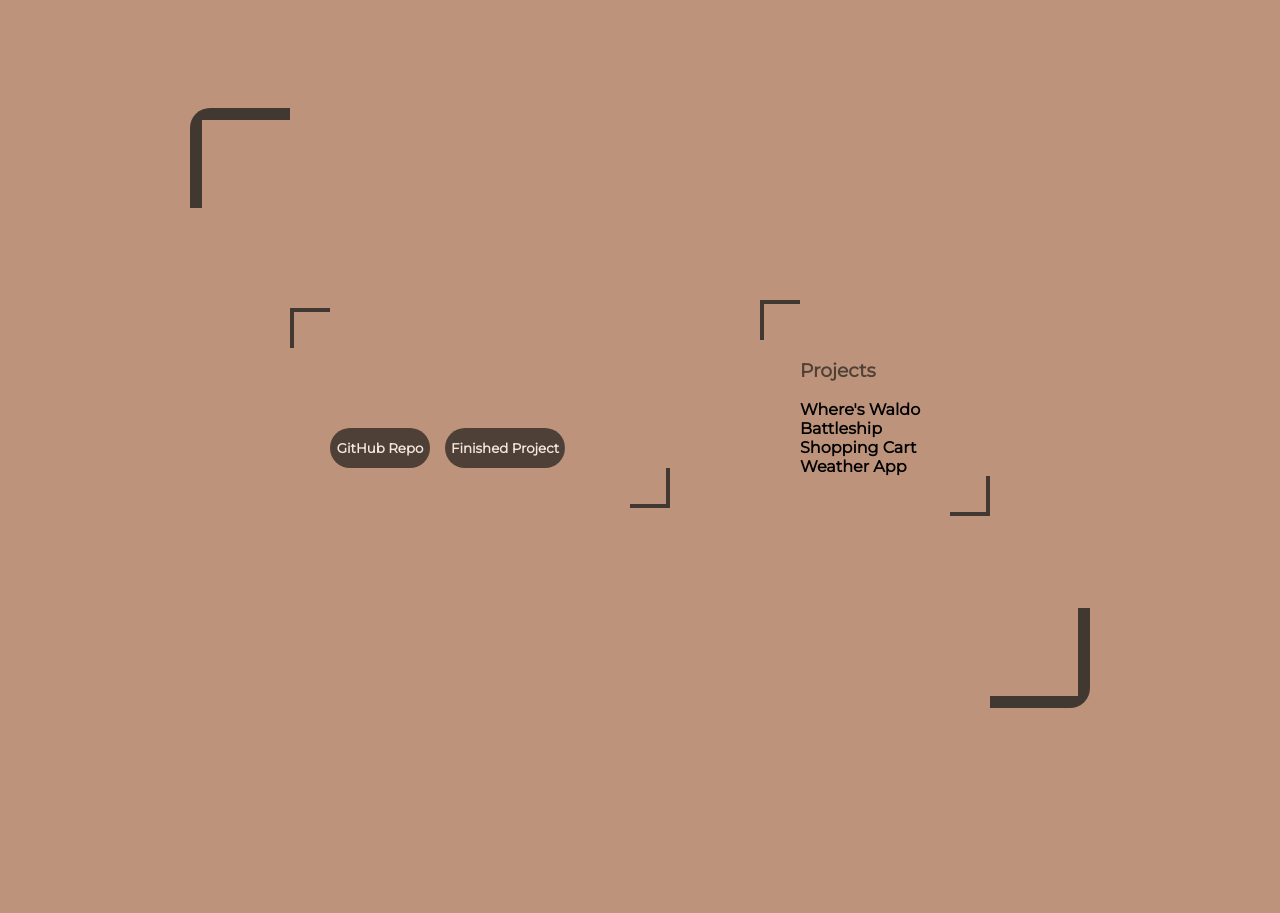
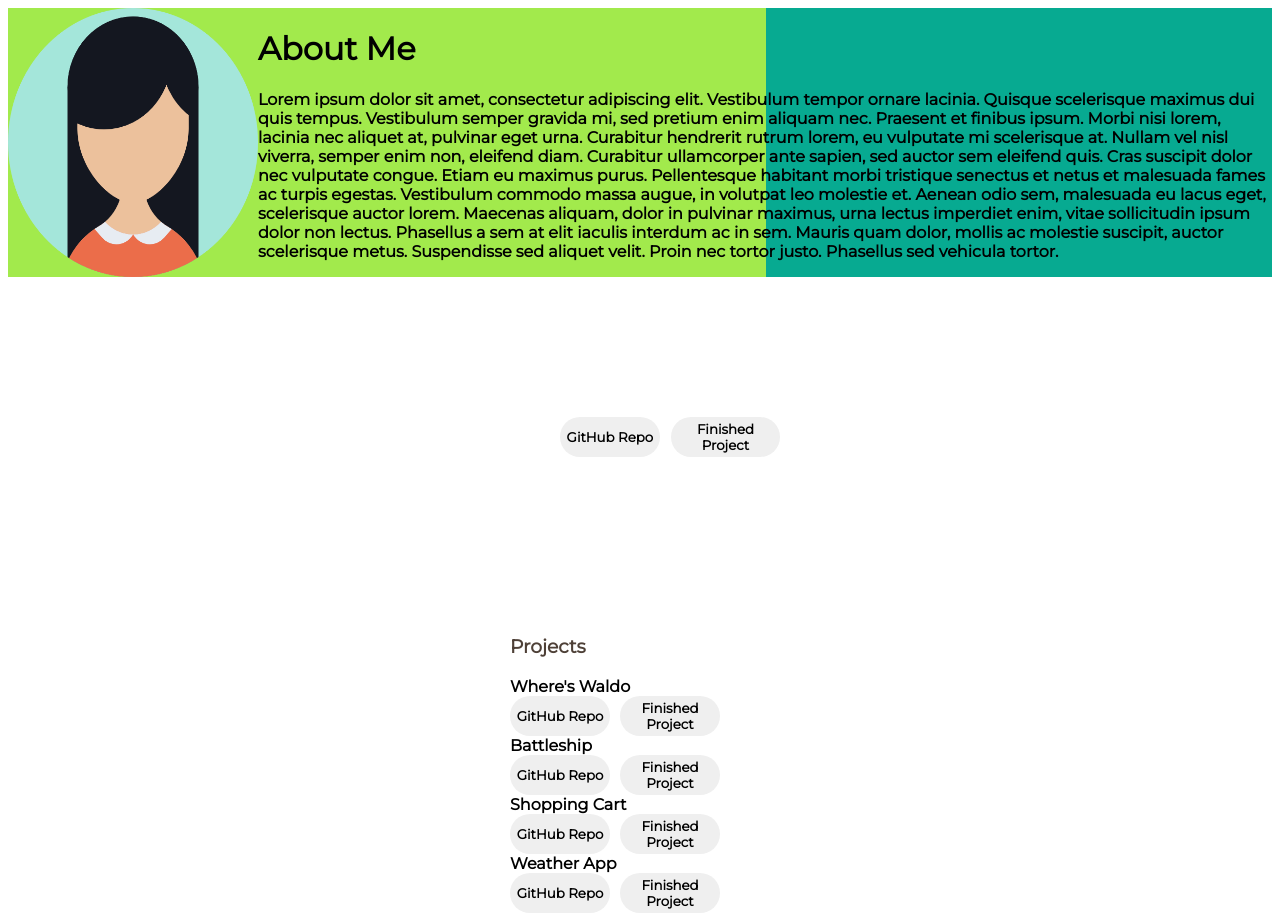
Before and after one commit to itsaflamingo/personal-portfolio, a React (Create React App) app: page / in a window 1280 px wide. Before the commit the page ends 816 px from the top, so only its background shows below. Built offline with nearby package versions, Linux system fonts and the light colour scheme.

Commit message:
Altered UI layout

```diff
--- /dev/null
+++ b/src/components/AboutMe.js
@@ -0,0 +1,10 @@
+export default function AboutMe() {
+    return (
+        <div id='about-me'>
+            <h1>About Me</h1>
+            <p>
+                Lorem ipsum dolor sit amet, consectetur adipiscing elit. Vestibulum tempor ornare lacinia. Quisque scelerisque maximus dui quis tempus. Vestibulum semper gravida mi, sed pretium enim aliquam nec. Praesent et finibus ipsum. Morbi nisi lorem, lacinia nec aliquet at, pulvinar eget urna. Curabitur hendrerit rutrum lorem, eu vulputate mi scelerisque at. Nullam vel nisl viverra, semper enim non, eleifend diam. Curabitur ullamcorper ante sapien, sed auctor sem eleifend quis. Cras suscipit dolor nec vulputate congue. Etiam eu maximus purus. Pellentesque habitant morbi tristique senectus et netus et malesuada fames ac turpis egestas. Vestibulum commodo massa augue, in volutpat leo molestie et. Aenean odio sem, malesuada eu lacus eget, scelerisque auctor lorem. Maecenas aliquam, dolor in pulvinar maximus, urna lectus imperdiet enim, vitae sollicitudin ipsum dolor non lectus. Phasellus a sem at elit iaculis interdum ac in sem. Mauris quam dolor, mollis ac molestie suscipit, auctor scelerisque metus. Suspendisse sed aliquet velit. Proin nec tortor justo. Phasellus sed vehicula tortor.
+            </p>
+        </div>
+    )
+}
--- a/src/components/App.js
+++ b/src/components/App.js
@@ -8,19 +8,16 @@ import Project from './Project'
 function App() {
 
   const [project, setProject] = useState('');
-  const [showProject, setShowProject] = useState(false);
-
-  useEffect(() => {
-    setShowProject(true);
-  }, [project])
 
   return (
     <div className="App">
-      <ProjectContext.Provider value={project}>
-        {!showProject && <Personal />}
-        {showProject && <Project project={project} />}
-        <Projects setProject={setProject} />
-      </ProjectContext.Provider>
+      <div id='main'>
+        <ProjectContext.Provider value={project}>
+          <Personal />
+          <Project project={project} />
+          <Projects setProject={setProject} />
+        </ProjectContext.Provider>
+      </div>
     </div>
   );
 }
--- a/src/components/Personal.js
+++ b/src/components/Personal.js
@@ -1,9 +1,11 @@
 import girl from '../images/girl.png'
+import AboutMe from './AboutMe';
 
 export default function Personal() {
     return (
         <div id='personal'>
-            <img src={girl} alt='creator' />
+            <img id='my-pic' src={girl} alt='creator' />
+            <AboutMe />
         </div>
     )
 }
--- a/src/components/Project.js
+++ b/src/components/Project.js
@@ -6,10 +6,7 @@ export default function Project(props) {
 
     return (
         <div className='description-div' id={project.name}>
-            <h2 class='heading'>{project.name}</h2>
-            <div className="description">
-                {project.description}
-            </div>
+            <h2 className='heading'>{project.name}</h2>
             <ProjectLinks
             ghLink = {project.ghRepoLink}
             projectLink = {project.projectLink} />
--- a/src/components/Projects.js
+++ b/src/components/Projects.js
@@ -1,3 +1,4 @@
+import ProjectLinks from "./ProjectLinks";
 import projects from "./ProjectsFactory"
 
 export default function Projects(props) {
@@ -12,6 +13,8 @@ export default function Projects(props) {
                         <div className='project' key={project.id}
                         onClick={() => setProject(project)}>
                             {project.name}
+                            <ProjectLinks ghLink={project.ghRepoLink}
+                            projectLink={project.projectLink} />
                         </div>
                     )
                 })}
--- a/src/styles/App.css
+++ b/src/styles/App.css
@@ -1,42 +1,45 @@
 @import url('https://fonts.googleapis.com/css2?family=Montserrat&display=swap');
 * {
-    --background: linear-gradient(to right,  rgb(66,56,50)   4px, transparent 4px) 0    0,
-                  linear-gradient(to left,   rgb(66,56,50)   4px, transparent 4px) 100% 100%,
-                  linear-gradient(to bottom, rgb(66,56,50)   4px, transparent 4px) 0    0,
-                  linear-gradient(to top,    rgb(66,56,50)   4px, transparent 4px) 100% 100%;
     --text: #F4E6DB;
     font-family: 'Montserrat', sans-serif;
     font-weight: 900;
 }
 body {
-    background-color: rgb(189,148,123);
     display: flex;
     height: 100vh;
     justify-content: center;
     align-items: center;
 }
 /* APP */
+#root {
+    width: 100vw;
+    height: 100vh;
+}
 .App {
     width: 100%;
+    height: 100%;
     min-width: 240px;
     min-height: 600px;
     display: flex;
+    flex-direction: column;
+    gap: 10px;
+}
+#main {
+    display: flex;
+    flex-direction: column;
     justify-content: center;
     align-items: center;
-    gap: 10px;
-    background: linear-gradient(to right,  rgb(66,56,50)   12px, transparent 12px) 0    0,
-                linear-gradient(to left,   rgb(66,56,50)   12px, transparent 12px) 100% 100%,
-                linear-gradient(to bottom, rgb(66,56,50)   12px, transparent 12px) 0    0,
-                linear-gradient(to top,    rgb(66,56,50)   12px, transparent 12px) 100% 100%;;
-    background-repeat: no-repeat;
-    background-size: 100px 100px;
-    border-radius: 20px;
 }
 img {
     min-width: 100px;
     max-width: 200px;
     width: minmax(100px, 200px);
     height: auto;
+}
+/* HEADER */
+#header {
+    border-bottom: 1px solid black;
+    padding-left: 50px;
 }
 /* PERSONAL */
 .description-div {
@@ -46,13 +49,19 @@ img {
     margin: 40px;
     padding: 40px;
 }
+#personal {
+    display: flex;
+    background: linear-gradient(to right, #a2ea4c 60%, #07aa91 200px);
+}
+#my-pic {
+    min-width: 250px;
+}
 /* PROJECTS */
 #projects {
     min-width: 150px;
     max-width: 200px;
     max-height: 200px;
 
-    background: var(--background);
     background-repeat: no-repeat;
     background-size: 40px 40px;
 
@@ -69,40 +78,18 @@ img {
     color: var(--text);
 }
 .description-div {
-    background: var(--background);
     background-repeat: no-repeat;
     background-size: 40px 40px;
     max-height: 300px;
     max-width: 600px;
     margin-left: 100px;
 }
-.project:hover, button:hover {
+.project:hover{
     cursor: pointer;
-    background-position: 0;
 }
 .project {
-    background-image: linear-gradient(
-      to right,
-      #0578eb,
-      #ef6000 50%,
-      #000 50%
-    );
     background-size: 200% 100%;
     background-position: -100%;
-    /* background is only applied to the text, not the div around it */
-    -webkit-background-clip: text;
-    -webkit-text-fill-color: transparent;
-    transition: all 0.3s ease-in-out;
-    text-decoration: underline;
-}
-.project::before, button::before {
-    content: '';
-    display: block;
-    position: absolute;
-    bottom: -3px;
-    left: 0;
-    width: 0;
-    height: 3px;
 }
 .project:hover::before, button:hover::before {
     width: 100%;
@@ -117,16 +104,4 @@ button {
     min-width: 100px;
     border-radius: 20px;
     border: none;
-    color: var(--text);
-
-    background-image: linear-gradient(
-        to right,
-        #0578eb,
-        #ef6000 50%,
-        #4E4037 50%
-      );
-    background-size: 200% 100%;
-    background-position: -100%;
-    /* background is only applied to the text, not the div around it */
-    transition: all 0.3s ease-in-out;
 }
```
